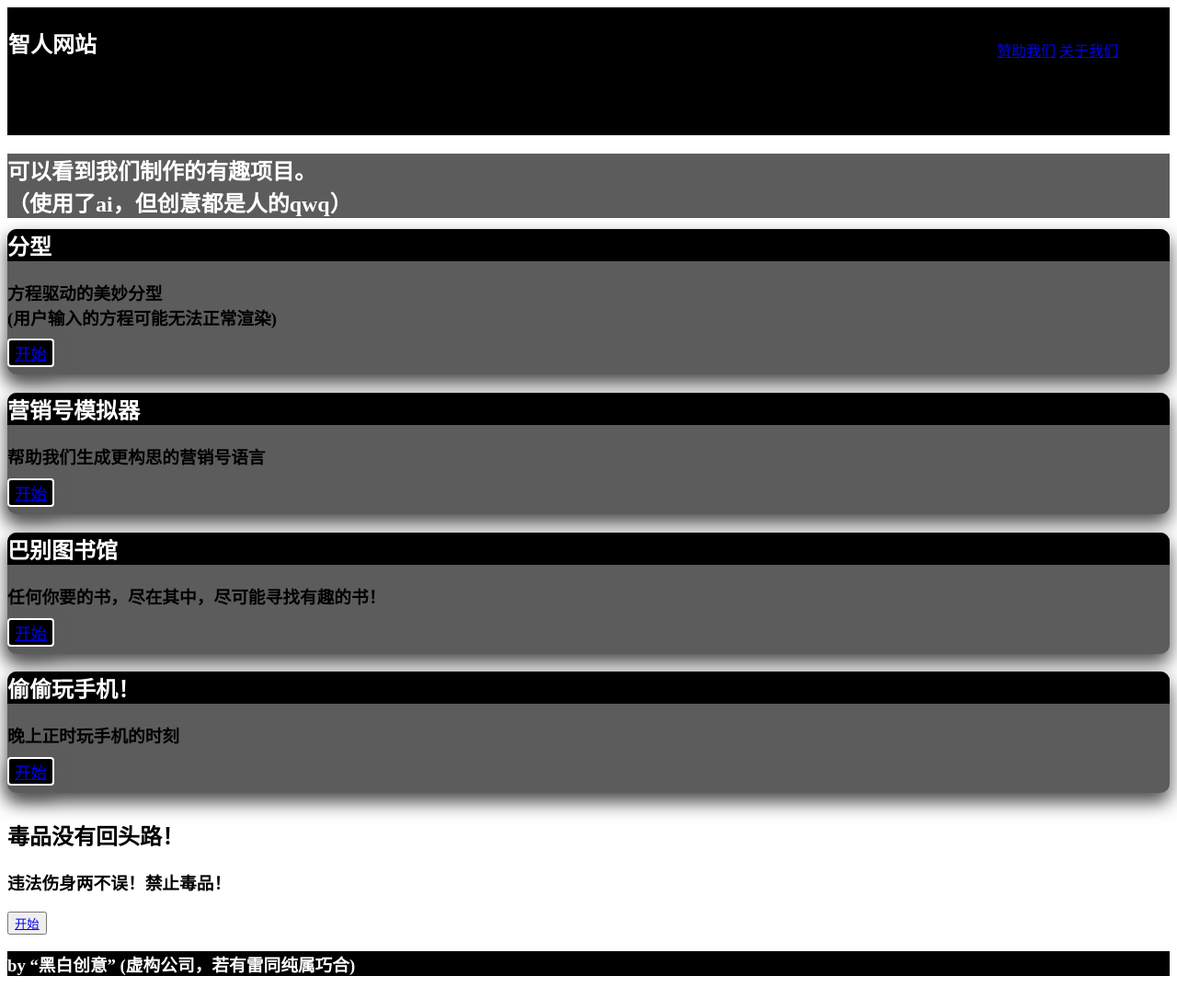
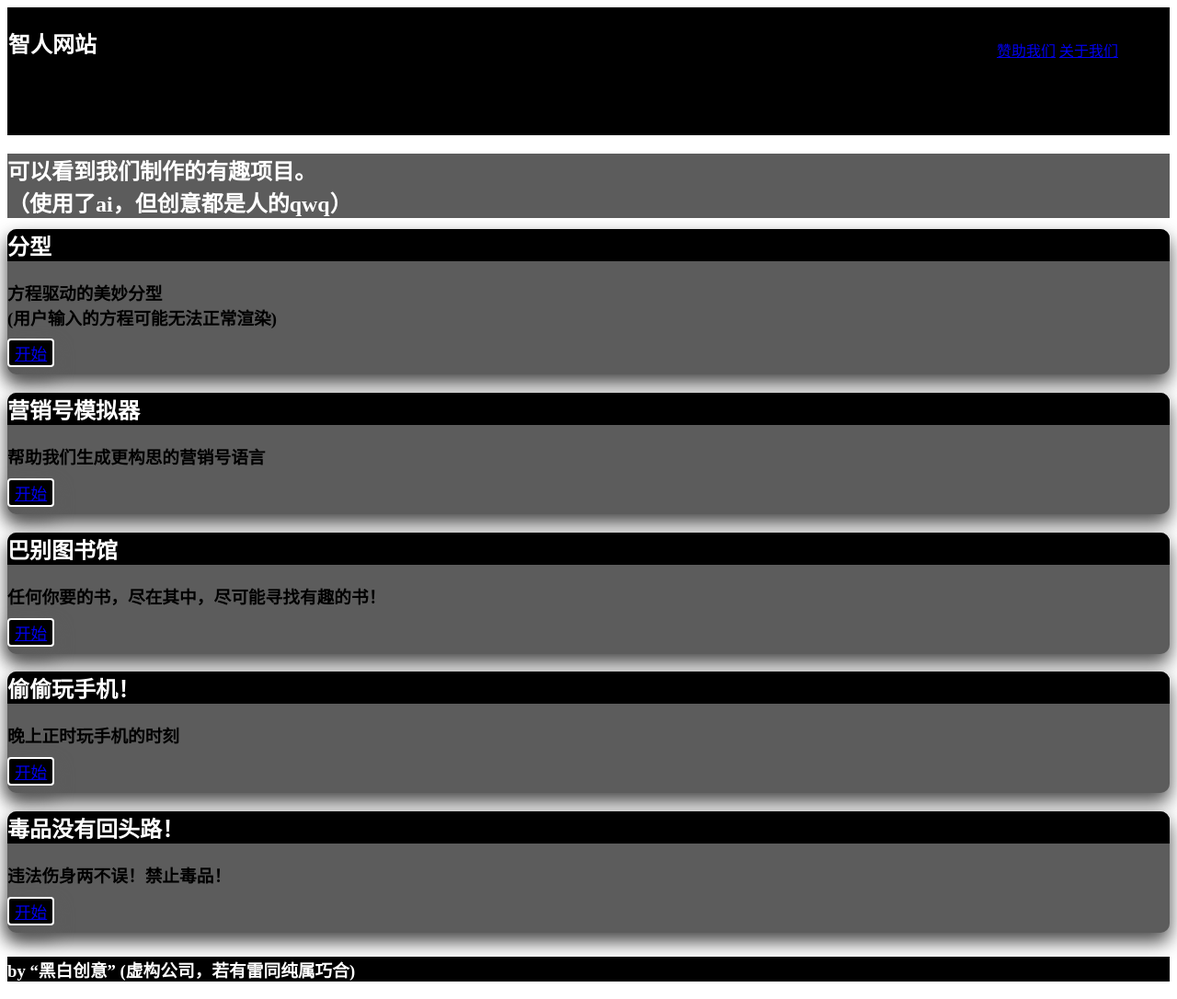
Before and after one commit to 1qwq2awa/1qwq2awa.github.io, a plain HTML site: page index.html in a window 1280 px wide. Shown: the whole page at 92% size. Drawn offline with Linux system fonts and the light colour scheme.

Commit message:
Update css1.css

```diff
--- a/css1.css
+++ b/css1.css
@@ -22,7 +22,7 @@
     border-top-left-radius: 10px;
     border-top-right-radius: 10px;
 }
-.end2a,.end3a,.end4a{
+.end2a,.end3a,.end4a,.end5a{
     color: white;
     background-color: #000;
     border-top-left-radius: 10px;
@@ -76,7 +76,7 @@
   transform: scaleX(1);
   transform-origin: bottom left;
 }
-.ftx_1,.ftx_3,.ftx_2,.ftx_4{
+.ftx_1,.ftx_3,.ftx_2,.ftx_4,.ftx_5{
     background-color: black;
     transform: translateY(-8px);
     box-shadow: 0 10px 20px #5c5c5c;
@@ -91,7 +91,7 @@
     overflow: hidden;
     z-index: 1;
 }
-.end1,.end3,.end2,.end4{
+.end1,.end3,.end2,.end4,.end5{
     background-color: #5c5c5c;
     transform: translateY(-8px);
     box-shadow: 0 10px 20px #4a4a4a;
```
